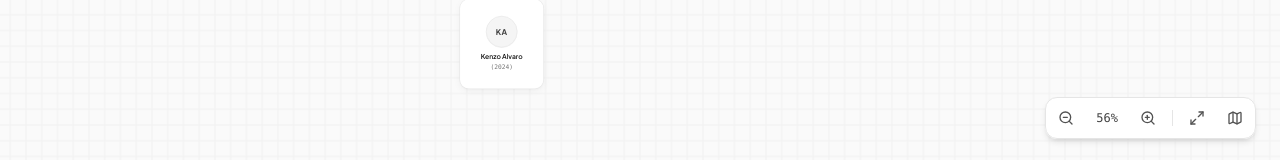
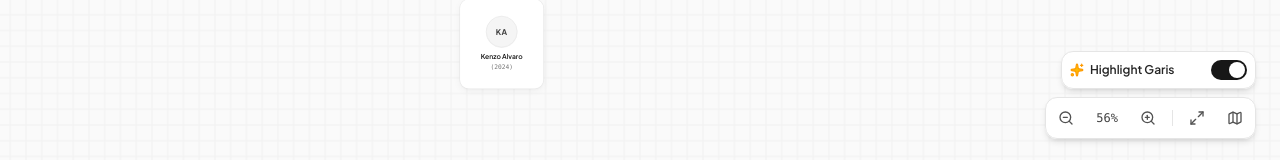
Before and after one commit to lantaskenapa/Mimi-Cas-Fam, a React (Vite) app: page / in a window 1280 px wide. Shown: the part 637-797 px from the top of the page. Built offline with nearby package versions, Linux system fonts and the light colour scheme; no server answers.

Commit message:
feat(canvas): refactor relationship highlight controls
- Move lineage highlight controls from top bar to bottom-right CanvasControls
- Add global toggle for relationship highlighting
- Remove unused "Add Sibling" actions from nodes and panels

```diff
--- a/src/components/canvas/CanvasControls.tsx
+++ b/src/components/canvas/CanvasControls.tsx
@@ -3,9 +3,10 @@ import {
   ZoomIn,
   ZoomOut,
   Maximize2,
-  RotateCcw,
-  Grid,
   Map,
+  Sparkles,
+  ArrowUp,
+  ArrowDown,
 } from 'lucide-react';
 
 interface CanvasControlsProps {
@@ -16,6 +17,11 @@ interface CanvasControlsProps {
   isMinimapVisible: boolean;
   onToggleMinimap: () => void;
   zoomLevel?: number;
+  isHighlightEnabled: boolean;
+  onToggleHighlight: () => void;
+  highlightDirection?: 'ancestors' | 'descendants';
+  onChangeHighlightDirection?: (dir: 'ancestors' | 'descendants') => void;
+  selectedMemberName?: string;
 }
 
 export const CanvasControls: React.FC<CanvasControlsProps> = ({
@@ -26,9 +32,91 @@ export const CanvasControls: React.FC<CanvasControlsProps> = ({
   isMinimapVisible,
   onToggleMinimap,
   zoomLevel = 1,
+  isHighlightEnabled,
+  onToggleHighlight,
+  highlightDirection = 'ancestors',
+  onChangeHighlightDirection,
+  selectedMemberName,
 }) => {
   return (
-    <div className="fixed bottom-3 right-3 sm:bottom-6 sm:right-6 z-20 flex items-center gap-1 sm:gap-1.5 p-1 bg-white/95 backdrop-blur-md rounded-xl border border-neutral-200 shadow-md text-neutral-600 select-none scale-90 sm:scale-100 origin-bottom-right">
+    <div className="fixed bottom-3 right-3 sm:bottom-6 sm:right-6 z-20 flex flex-col items-end gap-2 select-none scale-90 sm:scale-100 origin-bottom-right">
+      {/* Upper Area: Relationship Highlight Toggle ON/OFF */}
+      <div className="flex flex-col gap-1.5 p-2 bg-white/95 backdrop-blur-md rounded-xl border border-neutral-200 shadow-md text-neutral-700 min-w-[195px] max-w-[230px]">
+        {/* Toggle Header Row */}
+        <div className="flex items-center justify-between gap-2">
+          <div className="flex items-center gap-1.5 text-xs font-semibold text-neutral-800">
+            <Sparkles
+              className={`w-3.5 h-3.5 transition-colors ${
+                isHighlightEnabled
+                  ? 'text-amber-500 fill-amber-400'
+                  : 'text-neutral-400'
+              }`}
+            />
+            <span>Highlight Garis</span>
+          </div>
+
+          {/* Switch Toggle */}
+          <button
+            onClick={onToggleHighlight}
+            type="button"
+            role="switch"
+            aria-checked={isHighlightEnabled}
+            title={
+              isHighlightEnabled
+                ? 'Matikan Highlight Garis'
+                : 'Nyalakan Highlight Garis'
+            }
+            className={`relative inline-flex h-5 w-9 shrink-0 cursor-pointer rounded-full border-2 border-transparent transition-colors duration-200 ease-in-out focus:outline-none ${
+              isHighlightEnabled ? 'bg-neutral-900' : 'bg-neutral-200 hover:bg-neutral-300'
+            }`}
+          >
+            <span
+              aria-hidden="true"
+              className={`pointer-events-none inline-block h-4 w-4 transform rounded-full bg-white shadow-sm ring-0 transition duration-200 ease-in-out ${
+                isHighlightEnabled ? 'translate-x-4' : 'translate-x-0'
+              }`}
+            />
+          </button>
+        </div>
+
+        {/* Direction Controls when highlight is active and a member is selected */}
+        {isHighlightEnabled && selectedMemberName && onChangeHighlightDirection && (
+          <div className="pt-1.5 border-t border-neutral-100 flex flex-col gap-1 animate-in fade-in duration-150">
+            <div className="text-[10px] text-neutral-400 font-medium px-0.5 truncate">
+              Jalur: <span className="text-neutral-800 font-semibold">{selectedMemberName}</span>
+            </div>
+            <div className="grid grid-cols-2 gap-1 bg-neutral-100 p-0.5 rounded-lg text-[11px]">
+              <button
+                onClick={() => onChangeHighlightDirection('ancestors')}
+                className={`py-1 px-1.5 rounded-md flex items-center justify-center gap-1 transition-all ${
+                  highlightDirection === 'ancestors'
+                    ? 'bg-neutral-900 text-white font-semibold shadow-2xs'
+                    : 'text-neutral-600 hover:text-neutral-900'
+                }`}
+                title="Tampilkan silsilah ke atas (Orang Tua)"
+              >
+                <ArrowUp className="w-3 h-3" />
+                <span>Orang Tua</span>
+              </button>
+              <button
+                onClick={() => onChangeHighlightDirection('descendants')}
+                className={`py-1 px-1.5 rounded-md flex items-center justify-center gap-1 transition-all ${
+                  highlightDirection === 'descendants'
+                    ? 'bg-neutral-900 text-white font-semibold shadow-2xs'
+                    : 'text-neutral-600 hover:text-neutral-900'
+                }`}
+                title="Tampilkan garis keturunan ke bawah"
+              >
+                <ArrowDown className="w-3 h-3" />
+                <span>Keturunan</span>
+              </button>
+            </div>
+          </div>
+        )}
+      </div>
+
+      {/* Lower Area: Zoom In/Out & Canvas Controls */}
+      <div className="flex items-center gap-1 sm:gap-1.5 p-1 bg-white/95 backdrop-blur-md rounded-xl border border-neutral-200 shadow-md text-neutral-600">
         {/* Zoom Out */}
         <button
           onClick={onZoomOut}
@@ -80,5 +168,6 @@ export const CanvasControls: React.FC<CanvasControlsProps> = ({
           <Map className="w-4 h-4" />
         </button>
       </div>
+    </div>
   );
 };
--- a/src/components/canvas/FamilyTreeCanvas.tsx
+++ b/src/components/canvas/FamilyTreeCanvas.tsx
@@ -76,6 +76,7 @@ const CanvasInner: React.FC<FamilyTreeCanvasProps> = ({
   const [zoomLevel, setZoomLevel] = useState<number>(1);
   const [isDraggingNode, setIsDraggingNode] = useState<boolean>(false);
   const [highlightDirection, setHighlightDirection] = useState<HighlightDirection>('ancestors');
+  const [isHighlightEnabled, setIsHighlightEnabled] = useState<boolean>(true);
 
   const selectedMember = useMemo(
     () => members.find((m) => m.id === selectedMemberId),
@@ -110,7 +111,8 @@ const CanvasInner: React.FC<FamilyTreeCanvasProps> = ({
         onDelete,
       },
       isDraggingNode,
-      highlightDirection
+      highlightDirection,
+      isHighlightEnabled
     );
   }, [
     members,
@@ -125,6 +127,7 @@ const CanvasInner: React.FC<FamilyTreeCanvasProps> = ({
     onDelete,
     isDraggingNode,
     highlightDirection,
+    isHighlightEnabled,
   ]);
 
   // Local nodes state ensures 60fps/120fps smooth hardware dragging on touch/mobile
@@ -313,63 +316,7 @@ const CanvasInner: React.FC<FamilyTreeCanvasProps> = ({
         )}
       </ReactFlow>
 
-      {/* Floating Relationship Highlight Controller */}
-      {selectedMember && (
-        <div className="absolute top-4 left-1/2 -translate-x-1/2 z-30 flex items-center gap-1.5 sm:gap-2 px-3 py-1.5 bg-white/95 backdrop-blur-md border border-neutral-200/90 rounded-2xl shadow-[0_8px_30px_rgb(0,0,0,0.12)] text-neutral-700 animate-in fade-in slide-in-from-top-3 duration-200 select-none max-w-[94vw]">
-          <div className="flex items-center gap-1.5 shrink-0 pl-1">
-            <span className="w-2 h-2 rounded-full bg-emerald-500 animate-pulse" />
-            <span className="text-xs font-semibold text-neutral-900 max-w-[90px] sm:max-w-[130px] truncate" title={selectedMember.fullName}>
-              {selectedMember.fullName}
-            </span>
-          </div>
-
-          <div className="h-4 w-px bg-neutral-200 shrink-0" />
-
-          {/* Direction Segmented Toggle Buttons */}
-          <div className="flex items-center bg-neutral-100 p-0.5 rounded-xl text-xs font-medium shrink-0">
-            <button
-              onClick={() => setHighlightDirection('ancestors')}
-              className={`px-2.5 py-1 rounded-lg transition-all flex items-center gap-1 text-xs ${
-                highlightDirection === 'ancestors'
-                  ? 'bg-neutral-900 text-white shadow-xs font-semibold'
-                  : 'text-neutral-600 hover:text-neutral-900'
-              }`}
-              title="Tampilkan silsilah ke atas (Orang tua, kakek, nenek...)"
-            >
-              <span>⬆️</span>
-              <span className="hidden sm:inline">Leluhur</span>
-              <span className="sm:hidden">Atas</span>
-            </button>
-            <button
-              onClick={() => setHighlightDirection('descendants')}
-              className={`px-2.5 py-1 rounded-lg transition-all flex items-center gap-1 text-xs ${
-                highlightDirection === 'descendants'
-                  ? 'bg-neutral-900 text-white shadow-xs font-semibold'
-                  : 'text-neutral-600 hover:text-neutral-900'
-              }`}
-              title="Tampilkan garis keturunan ke bawah (Anak, cucu...)"
-            >
-              <span>⬇️</span>
-              <span className="hidden sm:inline">Keturunan</span>
-              <span className="sm:hidden">Bawah</span>
-            </button>
-          </div>
-
-          <div className="h-4 w-px bg-neutral-200 shrink-0" />
-
-          {/* Clear highlight button */}
-          <button
-            onClick={() => onSelectMember(null)}
-            className="p-1 rounded-lg text-neutral-400 hover:text-neutral-800 hover:bg-neutral-100 transition-colors shrink-0"
-            title="Hapus highlight (atau klik area kosong kanvas)"
-            aria-label="Tutup highlight"
-          >
-            <X className="w-3.5 h-3.5" />
-          </button>
-        </div>
-      )}
-
-      {/* Floating Canvas Controls */}
+      {/* Floating Canvas Controls with Highlight Toggle above Zoom */}
       <CanvasControls
         onZoomIn={handleZoomIn}
         onZoomOut={handleZoomOut}
@@ -378,6 +325,11 @@ const CanvasInner: React.FC<FamilyTreeCanvasProps> = ({
         isMinimapVisible={isMinimapVisible}
         onToggleMinimap={onToggleMinimap}
         zoomLevel={zoomLevel}
+        isHighlightEnabled={isHighlightEnabled}
+        onToggleHighlight={() => setIsHighlightEnabled((prev) => !prev)}
+        highlightDirection={highlightDirection}
+        onChangeHighlightDirection={setHighlightDirection}
+        selectedMemberName={selectedMember?.fullName}
       />
 
       {/* Empty State Banner if no members */}
--- a/src/components/panel/SideDetailPanel.tsx
+++ b/src/components/panel/SideDetailPanel.tsx
@@ -330,12 +330,6 @@ export const SideDetailPanel: React.FC<SideDetailPanelProps> = ({
                 <Users className="w-3.5 h-3.5 text-neutral-400" />
                 Saudara Kandung ({siblings.length})
               </span>
-              <button
-                onClick={() => onAddSibling(member)}
-                className="text-[11px] text-neutral-600 hover:text-neutral-900 hover:underline flex items-center gap-1"
-              >
-                <UserPlus className="w-3 h-3" /> Tambah
-              </button>
             </div>
             {siblings.length > 0 ? (
               <div className="space-y-1.5">
--- a/src/utils/treeLayout.ts
+++ b/src/utils/treeLayout.ts
@@ -505,17 +505,20 @@ export function buildFlowElements(
     onDelete: (m: FamilyMember) => void;
   },
   isDragging = false,
-  highlightDirection: HighlightDirection = 'ancestors'
+  highlightDirection: HighlightDirection = 'ancestors',
+  isHighlightEnabled = true
 ) {
   const memberMap = new Map<string, FamilyMember>();
   members.forEach((m) => memberMap.set(m.id, m));
 
-  const { highlightedMemberIds, highlightedEdgeIds } = computeLineageHighlight(
-    members,
-    selectedMemberId,
-    highlightDirection
-  );
-  const hasActiveSelection = Boolean(selectedMemberId);
+  const { highlightedMemberIds, highlightedEdgeIds } = isHighlightEnabled
+    ? computeLineageHighlight(members, selectedMemberId, highlightDirection)
+    : {
+        highlightedMemberIds: new Set<string>(),
+        highlightedEdgeIds: new Set<string>(),
+      };
+
+  const hasActiveSelection = isHighlightEnabled && Boolean(selectedMemberId);
 
   const nodes: Node[] = members.map((member) => {
     const isSelected = member.id === selectedMemberId;
```
Also changed, not shown: src/components/canvas/FamilyNode.tsx (+0 -10 lines). Lines whose indentation alone changed are shown as unchanged.
